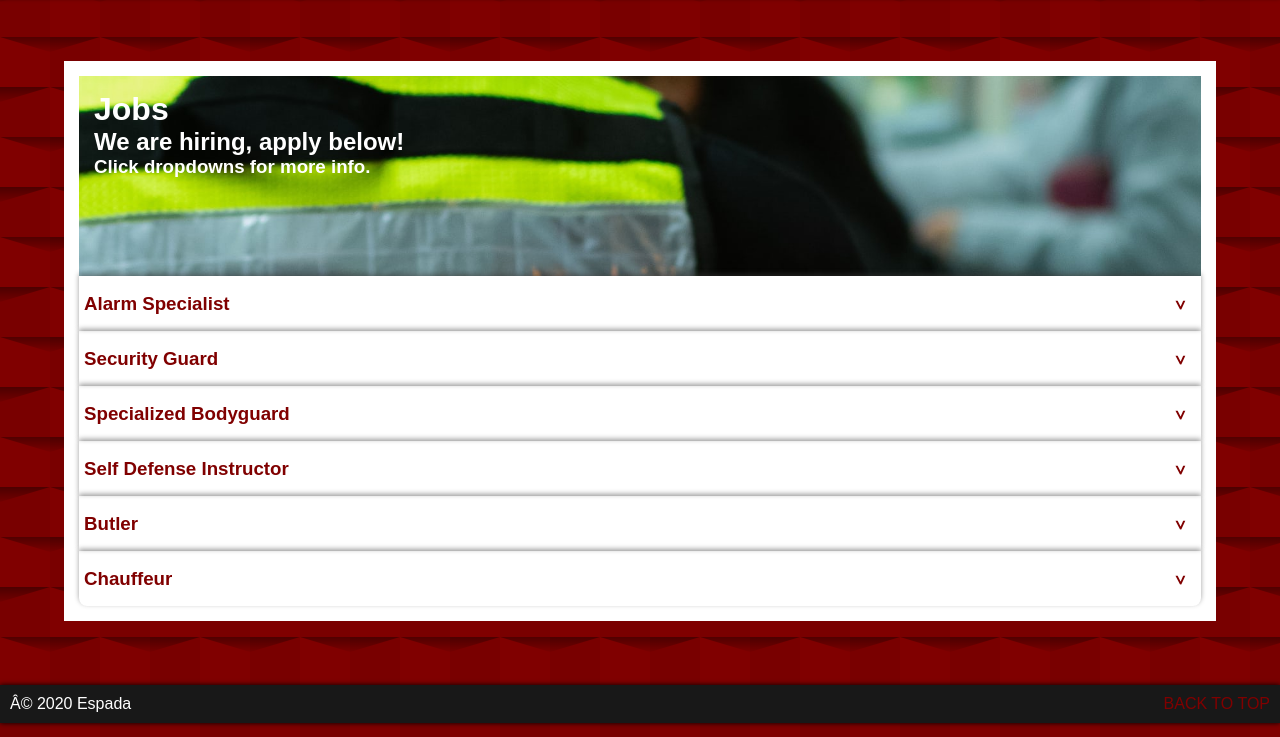
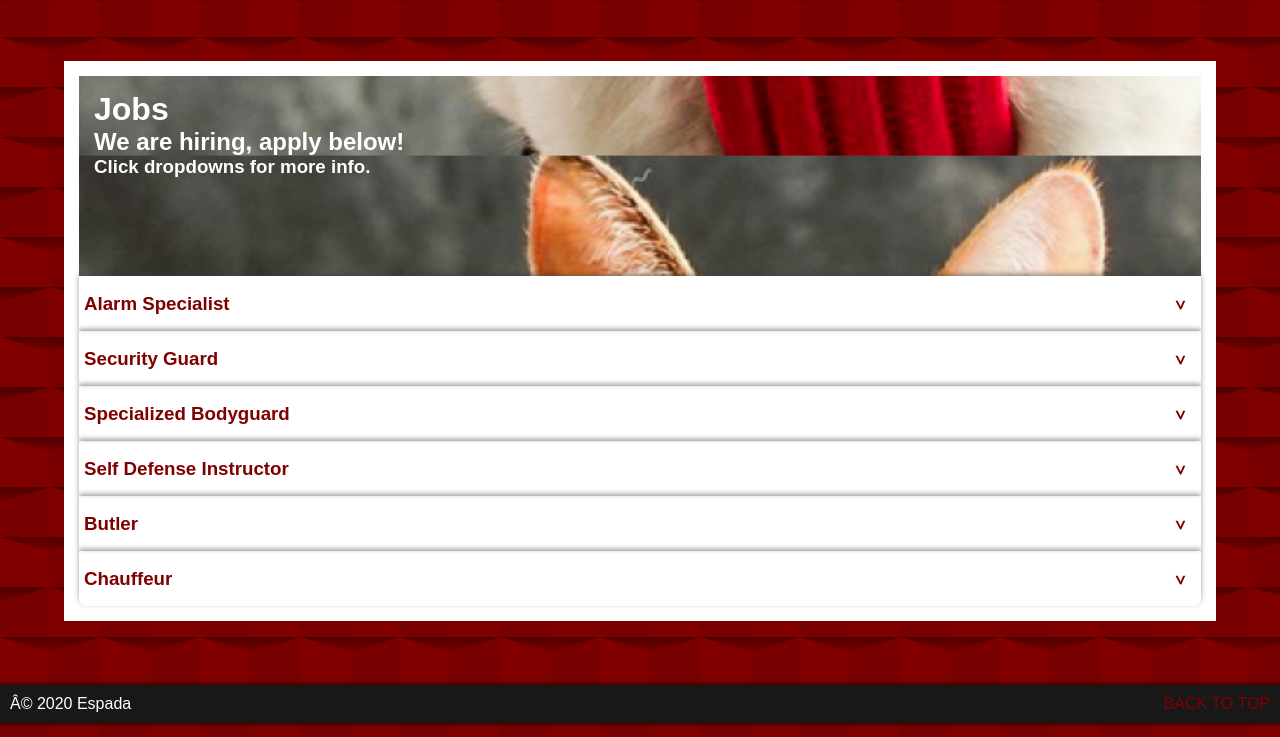
Before and after one commit to NotTimTam/Espada, a plain HTML site: page jobs.html in a window 1280 px wide. Shown: the part 63-800 px from the top of the page. Drawn offline with Linux system fonts and the light colour scheme.

Commit message:
Installed cat.

```diff
--- a/jobs.html
+++ b/jobs.html
@@ -83,6 +83,16 @@
 
         ol {
             margin-left: 29px;
+        }
+
+        .special-header {
+            background: url(images/cat10.png);
+            height: 200px;
+            background-size: 150%;
+            background-position-y: -130vh;
+            color: white;
+            padding: 15px;
+            background-attachment: fixed;
         }
     </style>
 </head>
```
Also changed, not shown: images/cat10.png (added).
